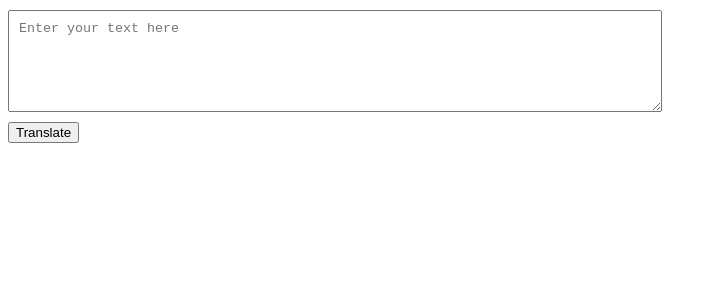
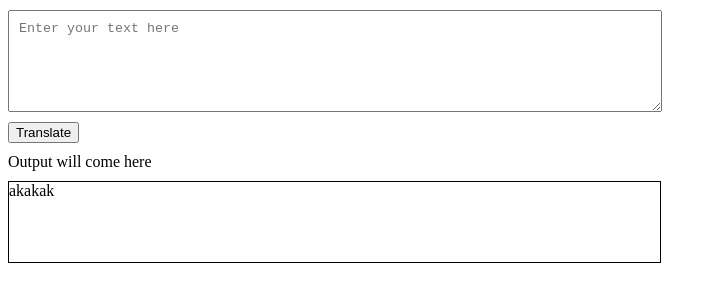
Before and after one commit to Priyanshi-Tiwari/Banana-speak, a plain HTML site: page index.html in a window 1280 px wide. Both pictures are taken after a click on the button "Translate". Shown: the whole page, without its empty margins (0-717 px from the left). Drawn offline with Linux system fonts and the light colour scheme.

Commit message:
added output div

```diff
--- a/app.js
+++ b/app.js
@@ -2,9 +2,10 @@ var btntranslate=document.querySelector("#btn-translate");
 
 var txtinput= document.querySelector("#txt-input");
 
+var outputDiv=document.querySelector("#output-div");
+
 function clickHandler() {
-    console.log("clicked");
-    console.log("input is: "+txtinput.value);
+   outputDiv.innerText="akakak"+ txtinput.value
 };
 
 
--- a/index.html
+++ b/index.html
@@ -14,6 +14,17 @@
             padding:10px;
 
         }
+
+        #output-div{
+            border:1px solid black;
+            width: 51.5%;
+            height: 10vh;
+            margin:10px 0px;
+        }
+
+        button{
+            margin-bottom: 10px;
+        }
     </style>
 
 
@@ -23,6 +34,10 @@
     <textarea id="txt-input" placeholder="Enter your text here"></textarea>
     <button id="btn-translate">Translate</button>
 
+    <div>Output will come here</div>
+    <div id="output-div"></div>
+
+
 
     <script src="app.js" type="text/javascript"> </script>
 
```
